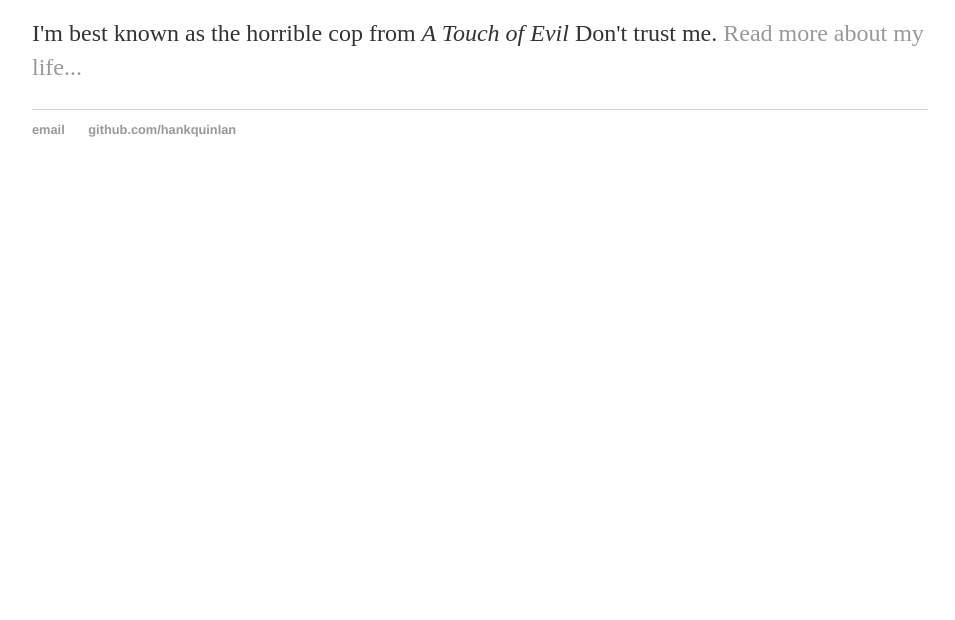
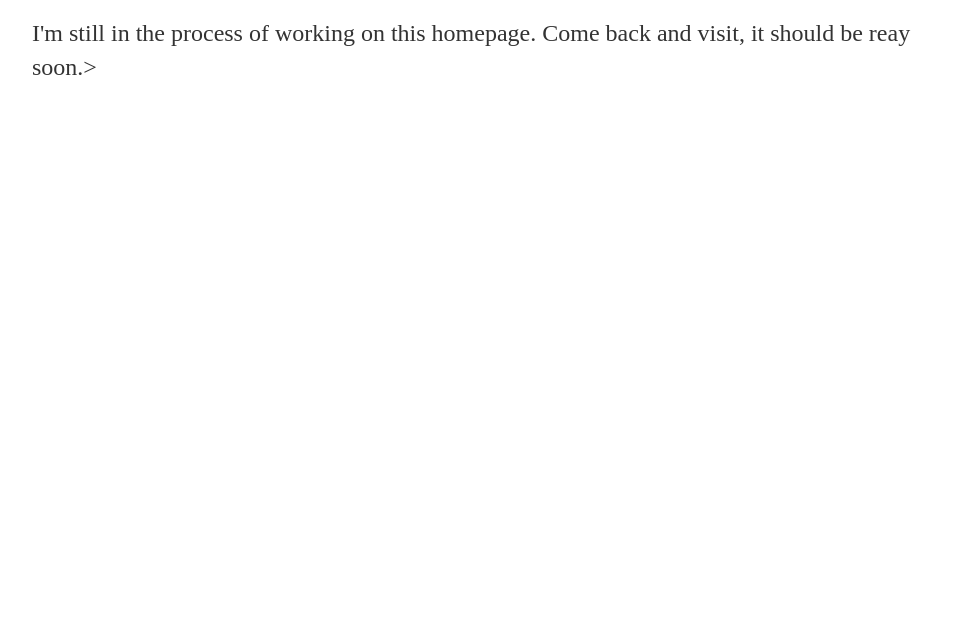
Before and after one commit to sbegas/sbegas.github.io, a plain HTML site: page index.html in a window 1280 px wide. Shown: the part 180-800 px from the top of the page, without its empty margins (160-1115 px from the left). Drawn offline with Linux system fonts and the light colour scheme.

Commit message:
Site under constuction message

```diff
--- a/index.html
+++ b/index.html
@@ -17,15 +17,9 @@
 		<div class="container">
     		<div class="blurb">
         		<h1>Hi there, I'm Simon Begashaw!</h1>
-				<p>I'm best known as the horrible cop from <em>A Touch of Evil</em>
-          Don't trust me. <a href="/about">Read more about my life...</a></p>
+				<p>I'm still in the process of working on this homepage. Come back and
+          visit, it should be reay soon.></p>
     		</div><!-- /.blurb -->
 		</div><!-- /.container -->
-		<footer>
-    		<ul>
-        		<li><a href="mailto:hankquinlanhub@gmail.com">email</a></li>
-        		<li><a href="https://github.com/hankquinlan">github.com/hankquinlan</a></li>
-			</ul>
-		</footer>
 	</body>
 </html>
```
